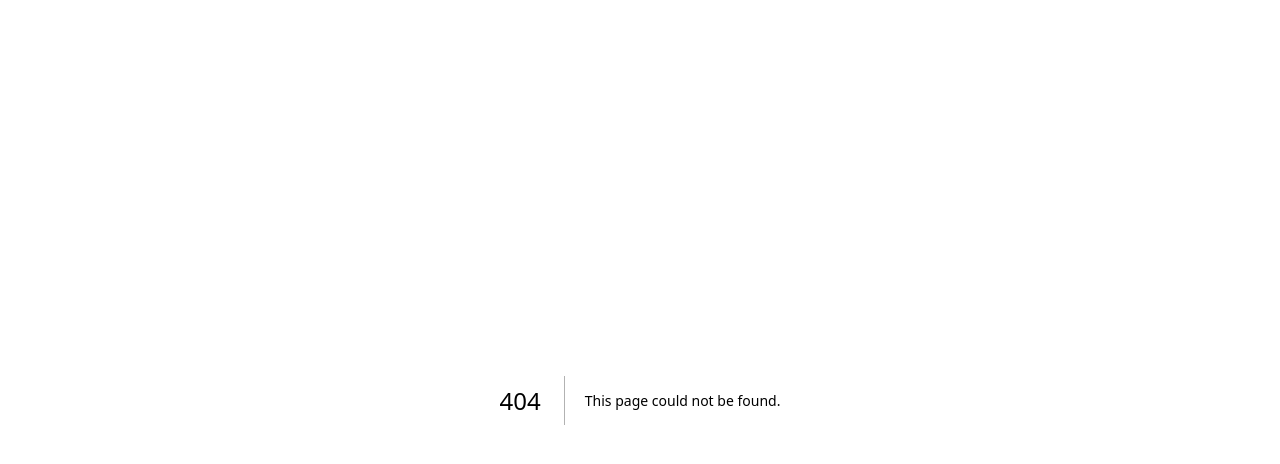
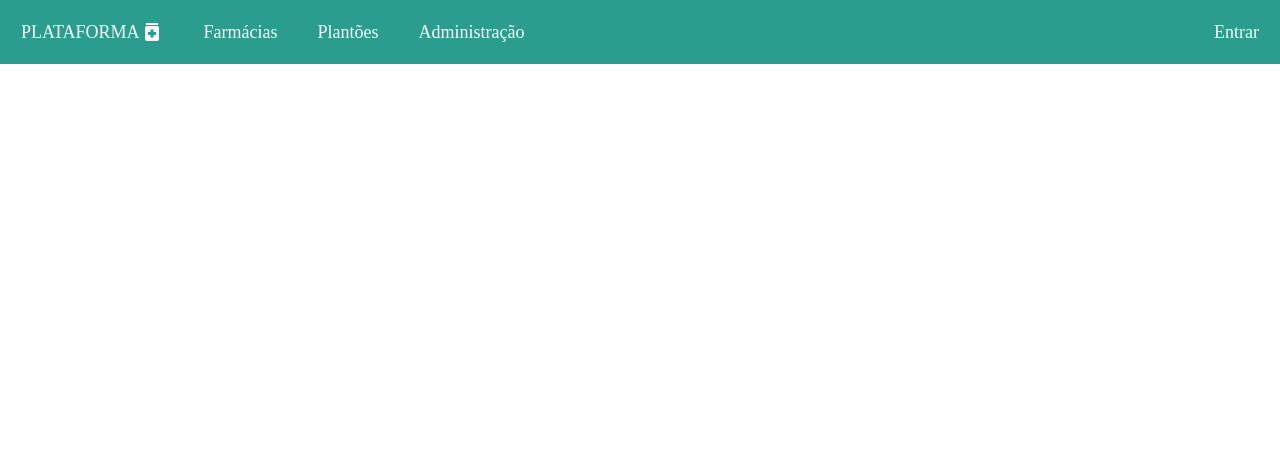
Before and after one commit to CaNeoN28/controle-farmaceutico-frontend, a Next.js app: page /listagem/farmacias in a window 1280 px wide. Before the commit this address had no page. Shown: the top 464 px of the page. Built offline with nearby package versions, Linux system fonts and the light colour scheme.

Commit message:
Criando base para a página de listagem de farmácias

```diff
--- /dev/null
+++ b/src/app/listagem/farmacias/page.tsx
@@ -0,0 +1,10 @@
+import Menu from "@/components/Menu";
+import styles from "./Farmacias.module.scss";
+
+export default function Farmacias() {
+	return (
+		<>
+			<Menu />
+		</>
+	);
+}
```
Also changed, not shown: src/app/listagem/farmacias/Farmacias.module.scss (added).
